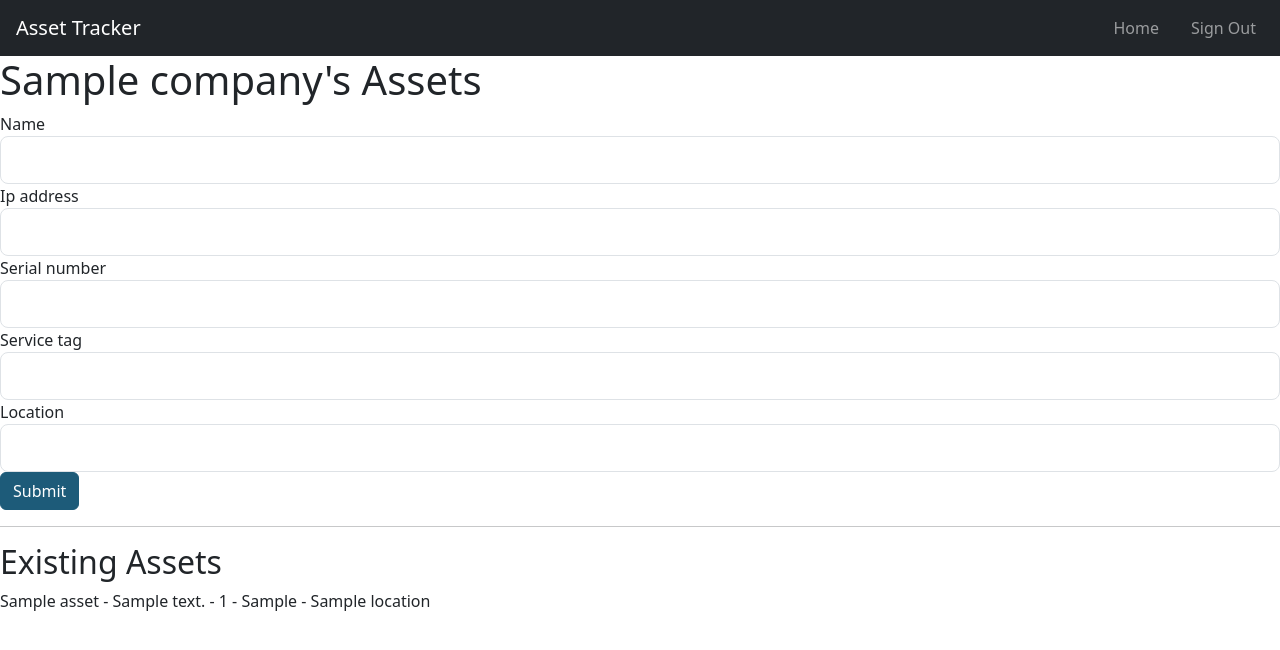
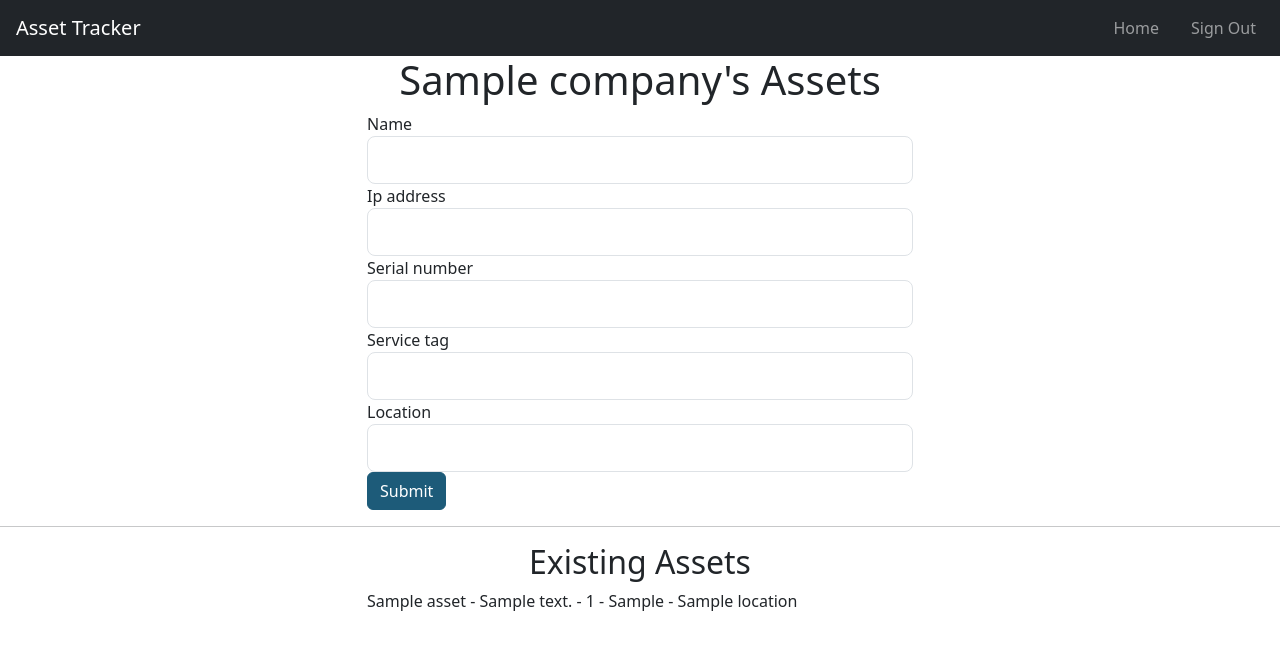
Before and after one commit to itguy22/Asset-Tracker, a Flask app: template app/templates/assets.html in a window 1280 px wide. Shown: the top 650 px of the page. Run offline with Flask 3, Linux system fonts and the light colour scheme; the template is opened without the code that fills it: most values are stand-ins (such as "Sample title", 1, 10 or a date in 2020); form fields are guessed from the names that the template uses.

Commit message:
Adjust div content for the assets page for a nicer look.

```diff
--- a/app/templates/assets.html
+++ b/app/templates/assets.html
@@ -1,7 +1,11 @@
 {% extends "base.html" %}
 
 {% block content %}
-<h1>{{ company.name }}'s Assets</h1>
+<h1 class="text-center">{{ company.name }}'s Assets</h1>
+
+<div class="container">
+    <div class="row justify-content-center">
+        <div class="col-lg-6">
             <form method="POST">
                 {{ form.hidden_tag() }}
                 <div class="form-group">
@@ -26,12 +30,21 @@
                 </div>
                 {{ form.submit(class="btn btn-primary") }}
             </form>
+        </div>
+    </div>
+</div>
 
 <hr>
 
-<h2>Existing Assets</h2>
+<div class="container">
+    <h2 class="text-center">Existing Assets</h2>
     {% for asset in assets %}
+    <div class="row justify-content-center">
+        <div class="col-lg-6">
             <p>{{ asset.name }} - {{ asset.ip_address }} - {{ asset.serial_number }} - {{ asset.service_tag }} - {{ asset.location }}</p>
+        </div>
+    </div>
     {% endfor %}
+</div>
 
 {% endblock %}
```
Lines whose indentation alone changed are shown as unchanged.
